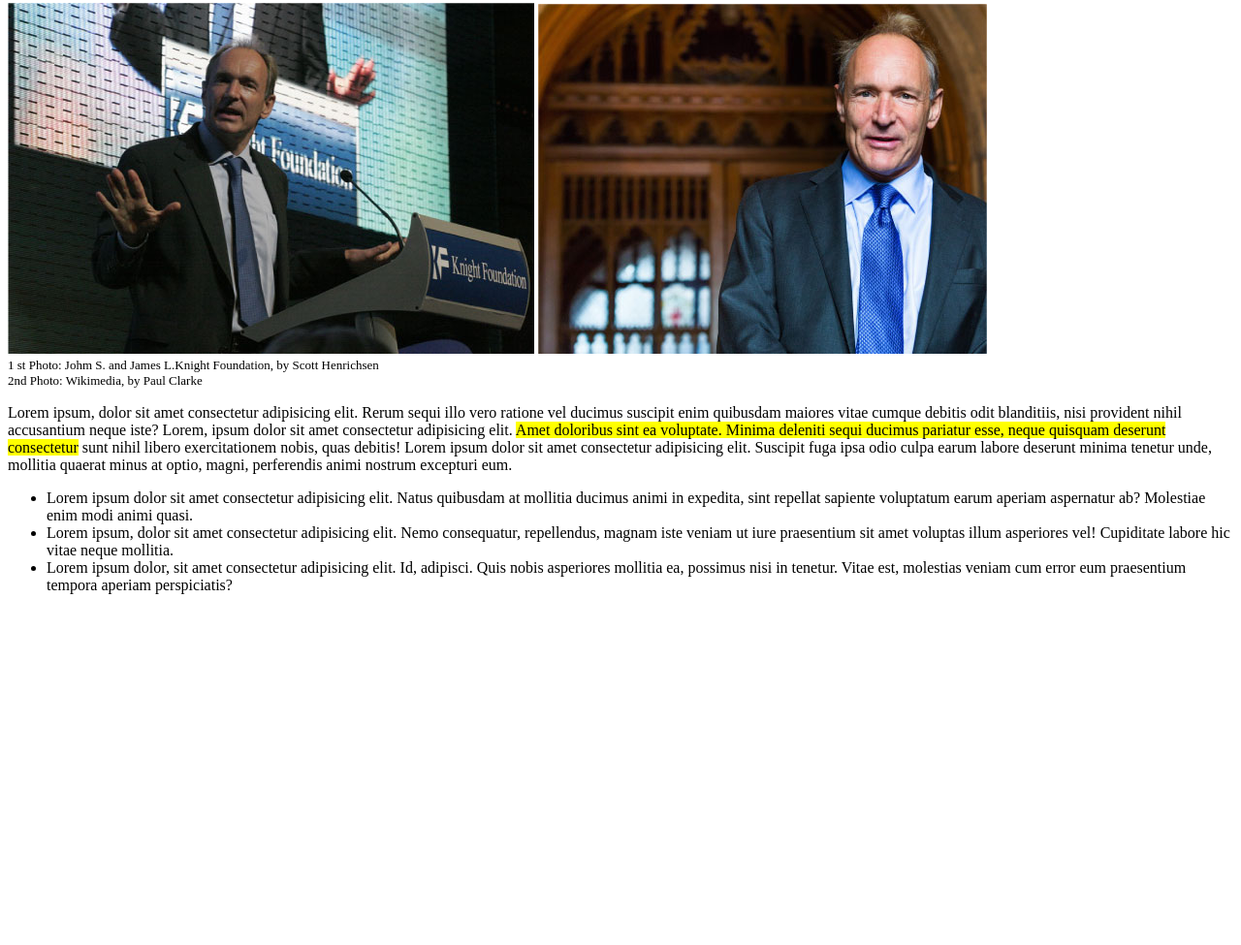
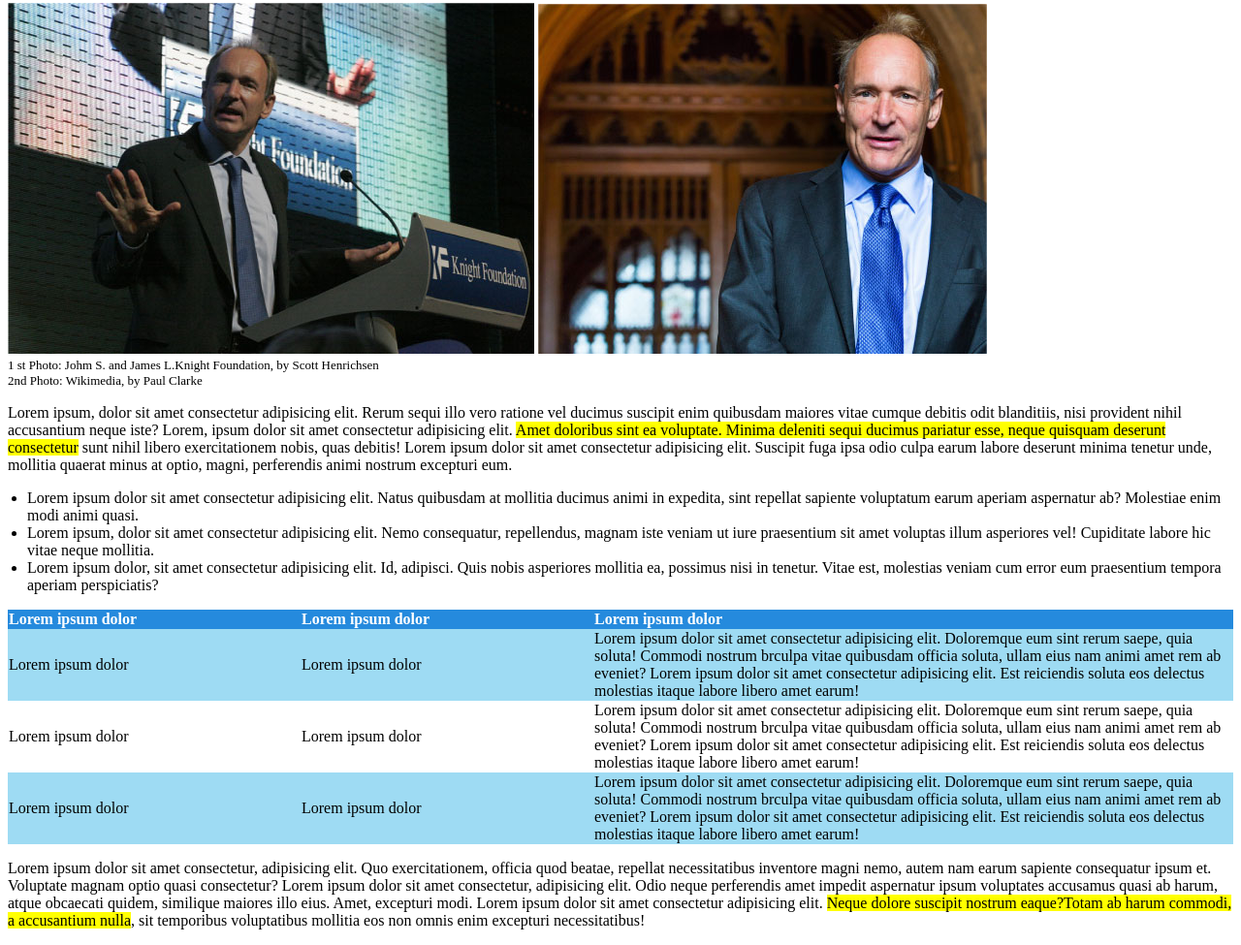
Before and after one commit to MarcoRomanohub/html-css-booleaner, a plain HTML site: page index.html in a window 1280 px wide. Shown: the part 436-1411 px from the top of the page at 97% size. Before the commit the page ends 1065 px from the top, so only its background shows below. Drawn offline with Linux system fonts and the light colour scheme.

Commit message:
[add]content to body(table) and css

```diff
--- a/css/main.css
+++ b/css/main.css
@@ -33,3 +33,34 @@ p#info-foto{
 section.contenuto p span{
   background-color: yellow;
 }
+
+section.contenuto ul{
+  padding-inline-start: 20px;
+}
+
+/* Tabella */
+table{
+  border-collapse: collapse;
+}
+
+th, td{
+  text-align: left;
+}
+
+table thead{
+  color: white;
+  background-color: rgb(37, 138, 221);
+
+}
+
+table .element{
+  width: 300px;
+}
+
+table .big-element{
+  text-align: start;
+}
+
+table .blu-row{
+  background-color: rgba(19, 167, 226, 0.406);
+}
--- a/index.html
+++ b/index.html
@@ -38,6 +38,37 @@
         <li>Lorem ipsum, dolor sit amet consectetur adipisicing elit. Nemo consequatur, repellendus, magnam iste veniam ut iure praesentium sit amet voluptas illum asperiores vel! Cupiditate labore hic vitae neque mollitia.</li>
         <li>Lorem ipsum dolor, sit amet consectetur adipisicing elit. Id, adipisci. Quis nobis asperiores mollitia ea, possimus nisi in tenetur. Vitae est, molestias veniam cum error eum praesentium tempora aperiam perspiciatis?</li>
       </ul>
+      <!-- Inizio Tabella -->
+      <table>
+        <thead>
+          <tr>
+            <th class="element">Lorem ipsum dolor</th>
+            <th class="element">Lorem ipsum dolor</th>
+            <th>Lorem ipsum dolor</th>
+          </tr>
+        </thead>
+
+        <tbody>
+          <tr class="blu-row">
+            <td class="element">Lorem ipsum dolor</td>
+            <td class="element">Lorem ipsum dolor</td>
+            <td class="big-element">Lorem ipsum dolor sit amet consectetur adipisicing elit. Doloremque eum sint rerum saepe, quia soluta! Commodi nostrum brculpa vitae quibusdam officia soluta, ullam eius nam animi amet rem ab eveniet? Lorem ipsum dolor sit amet consectetur adipisicing elit. Est reiciendis soluta eos delectus molestias itaque labore libero amet earum! </td>
+          </tr>
+          <tr>
+            <td class="element">Lorem ipsum dolor</td>
+            <td class="element">Lorem ipsum dolor</td>
+            <td class="big-element">Lorem ipsum dolor sit amet consectetur adipisicing elit. Doloremque eum sint rerum saepe, quia soluta! Commodi nostrum brculpa vitae quibusdam officia soluta, ullam eius nam animi amet rem ab eveniet? Lorem ipsum dolor sit amet consectetur adipisicing elit. Est reiciendis soluta eos delectus molestias itaque labore libero amet earum! </td>
+          </tr>
+          <tr class="blu-row">
+            <td class="element">Lorem ipsum dolor</td>
+            <td class="element">Lorem ipsum dolor</td>
+            <td class="big-element">Lorem ipsum dolor sit amet consectetur adipisicing elit. Doloremque eum sint rerum saepe, quia soluta! Commodi nostrum brculpa vitae quibusdam officia soluta, ullam eius nam animi amet rem ab eveniet? Lorem ipsum dolor sit amet consectetur adipisicing elit. Est reiciendis soluta eos delectus molestias itaque labore libero amet earum! </td>
+          </tr>
+        </tbody>
+      </table>
+      <!-- /fine Tabella -->
+
+      <p>Lorem ipsum dolor sit amet consectetur, adipisicing elit. Quo exercitationem, officia quod beatae, repellat necessitatibus inventore magni nemo, autem nam earum sapiente consequatur ipsum et. Voluptate magnam optio quasi consectetur? Lorem ipsum dolor sit amet consectetur, adipisicing elit. Odio neque perferendis amet impedit aspernatur ipsum voluptates accusamus quasi ab harum, atque obcaecati quidem, similique maiores illo eius. Amet, excepturi modi. Lorem ipsum dolor sit amet consectetur adipisicing elit. <span>Neque dolore suscipit nostrum eaque?Totam ab harum commodi, a accusantium nulla</span>, sit temporibus voluptatibus mollitia eos non omnis enim excepturi necessitatibus!</p>
     </section>
   </main>
 
```
